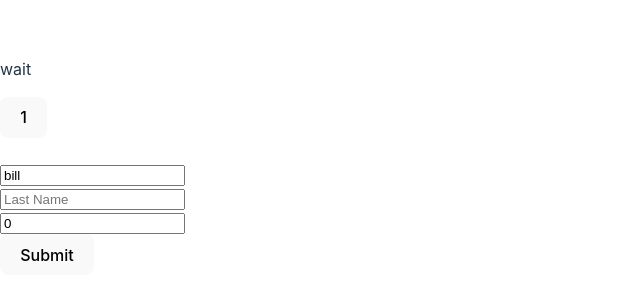
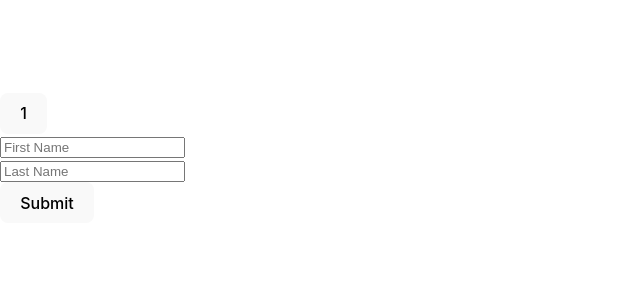
Before and after one commit to dibborah/ReactHookFormByBeierLuo, a React (Vite) app: page / in a window 1280 px wide. Shown: the part 242-542 px from the top of the page, without its empty margins (0-640 px from the left). Built offline with nearby package versions, Linux system fonts and the light colour scheme; the HTML template or start-up script is replaced by a standard one.

Commit message:
Completed setValue

```diff
--- a/src/App.tsx
+++ b/src/App.tsx
@@ -1,79 +1,46 @@
-import React from "react";
 import { useForm } from "react-hook-form";
 
 let renderCount = 0;
 
 type FormValues = {
-  firstName: string;
-  lastName: string;
-  age: number;
+  yourDetails: {
+    firstName: string;
+    lastName: string;
+  }
 }
 
 // Note: Unlike form made in Pure react RHF form inputs are uncontrolled by nature
 const App = () => {
-  const { register, handleSubmit, watch } = useForm<FormValues>({
+  const { register, handleSubmit, setValue } = useForm<FormValues>({
     defaultValues: {
-      firstName: 'bill',
-      lastName: '',
-      age: 0
+      yourDetails : {
+        firstName : '',
+        lastName : '',
+      }
     }
   });
   renderCount++;
-
-  // below providing inline default values
-  // console.log(watch('firstName', 'bill'));// The second arguement of the watch API is a default value
-
-  // const [firstName, lastName] = watch(['firstName', 'lastName']);
-  // console.log('firstName', firstName);
-
-  // When wanting to subscribe to the whole form without triggering re-rendering
-  // Then we use Watch in useEffect with watch as a dependency array
-
-  //  console.log(watch('firstName'));
-
-  // watch with subscribe
-  // useEffect confusion
-
-  // get values without unnecessary Re-renders
-
-  //  React.useEffect(() => {
-  //   const subscription = watch((data) => {
-  //     console.log(data.firstName);
-  //   })
-  //   return () => {
-  //     subscription.unsubscribe();
-  //   }
-  //  }, [watch])
-
-  // watch always produces a new value
-  const firstName = watch('firstName');
-
-  // This won't work
-  // React.useEffect(() => {
-  //   console.log(firstName);
-  // }, [firstName])
-
-  // Return of watch is really helpful when we intergrate it with the render function
-  // Rather than treating it as a side Effect or useEffect of your application
-
   return (
     <div>
-      <p>{firstName === 'bill1' ? 'This is a fake one' : 'wait'}</p>
       <form onSubmit={handleSubmit((data) => console.log(data))}>
         <button type='button'>{renderCount}</button>
         <br />
-        <br />
-        <input type="text" {...register('firstName')}
+        <input type="text" {...register('yourDetails.firstName')}
           placeholder="First Name"
         />
         <br />
-        <input type="text" {...register('lastName')}
+        <input type="text" {...register('yourDetails.lastName')}
           placeholder="Last Name"
         />
         <br />
-        <input type="number" {...register('age', { valueAsNumber: true })} />
-        <br />
-        <button>Submit</button>
+        <button type="button" onClick={() => {
+          setValue('yourDetails', {
+            firstName: 'bill',
+            lastName: 'luo'
+          }, );
+          // setValue('yourDetails.firstName','Bill' );
+          // setValue('yourDetails.lastName','luo' );
+        }}>Submit</button>
       </form>
     </div>
   )
```
